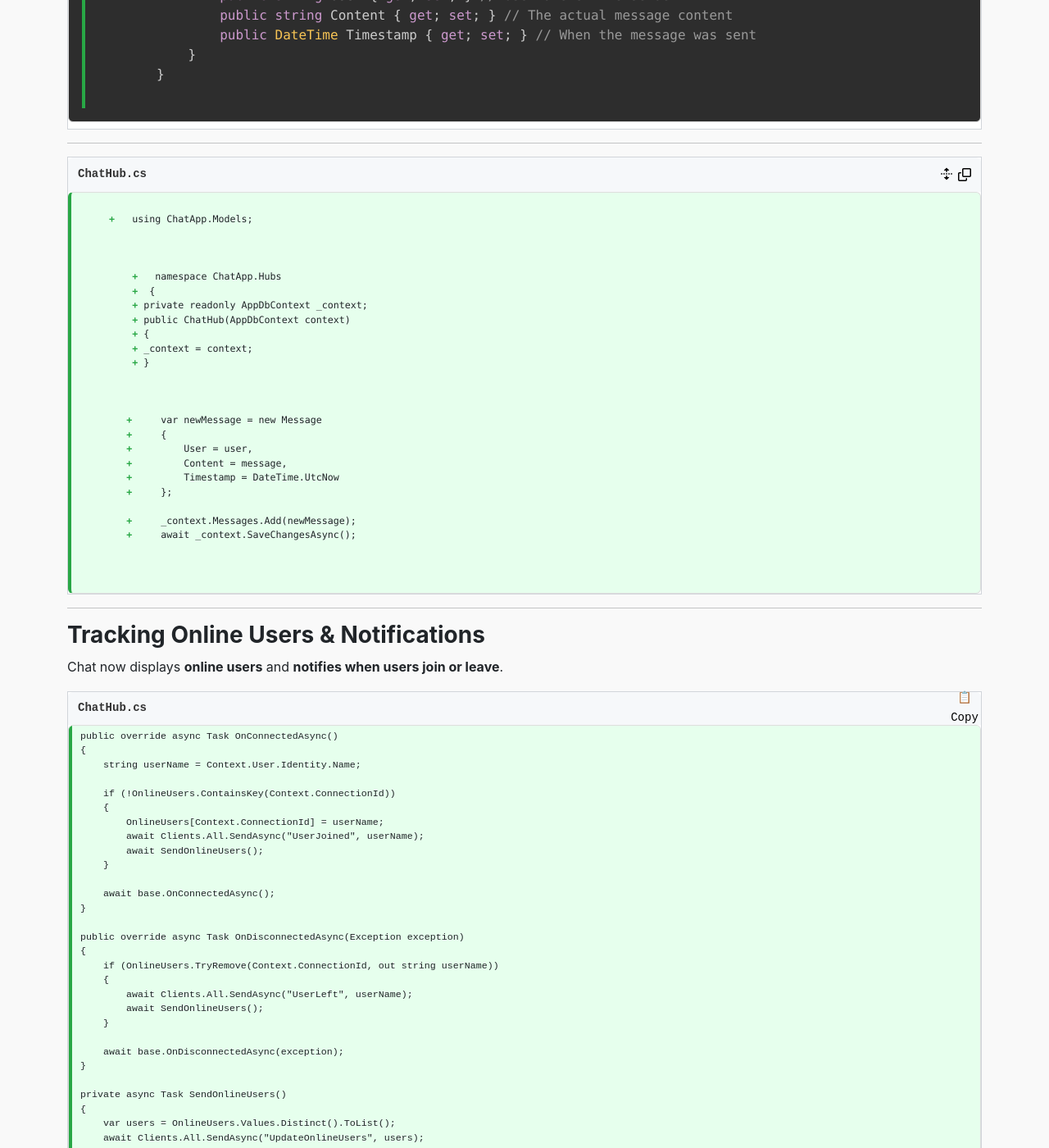
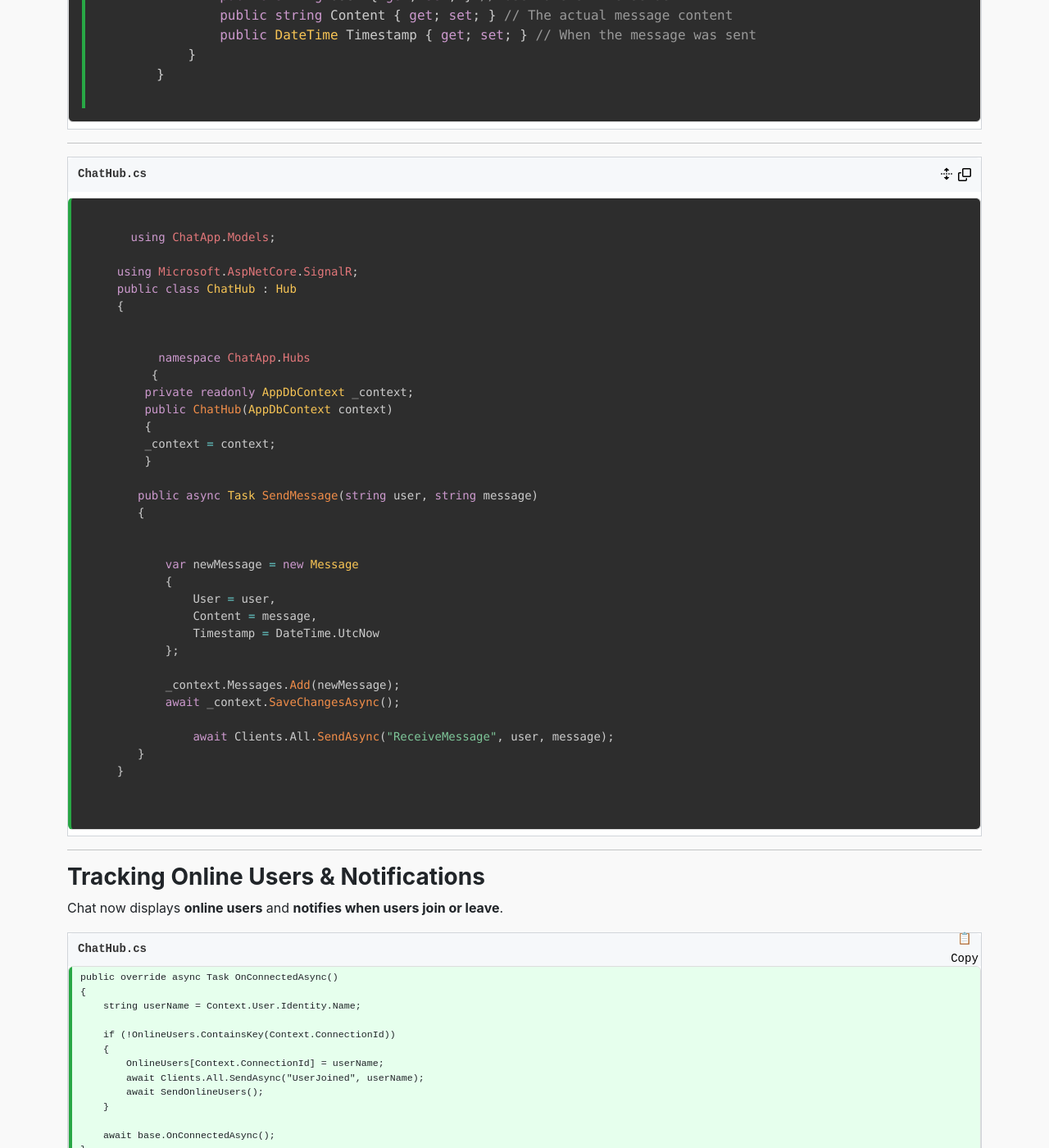
Before and after one commit to JWalshe86/ChatApp, a Jekyll site: the page built from docs/ChatAppPartTwo.md, in a window 1280 px wide and 1400 px high, scrolled down 792 px. Shown: the whole window at 82% size. Built offline with Jekyll 4.4.1, drawn with Linux system fonts in a browser that asks for light colours; nearby versions of some CDN libraries.

Commit message:
Update ChatAppPartTwo.md

```diff
--- a/docs/ChatAppPartTwo.md
+++ b/docs/ChatAppPartTwo.md
@@ -60,7 +60,7 @@ I created a `Message` class that Entity Framework (EF) maps into a database tabl
     <div class="code-container">
 
         <!-- Updated Code (Always Visible) -->
-<pre class="updated-code">
+<pre class="updated-code language-csharp">
 <code>
     <span class="added-line">  using ChatApp.Models;</span>
 
```
